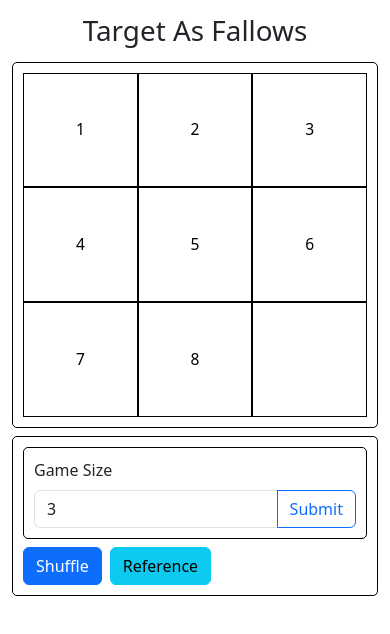
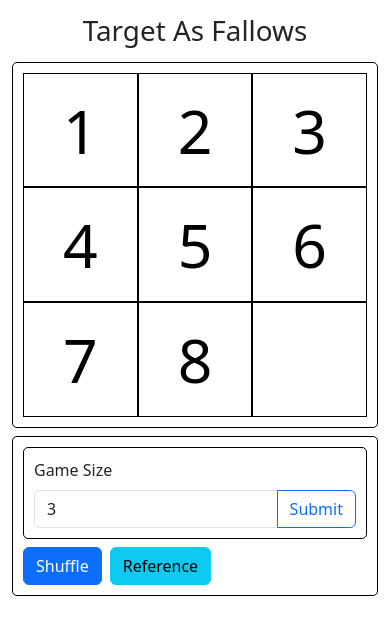
Before and after one commit to paxzhu/-Huarong-Road, a React (Create React App) app in the folder front_end/: page / in a window 390 px wide. Shown: the top 634 px of the page. Built offline with nearby package versions, Linux system fonts and the light colour scheme.

Commit message:
responsive font size of squares

```diff
--- a/front_end/src/App.js
+++ b/front_end/src/App.js
@@ -1,4 +1,4 @@
-import { useState } from "react";
+import { useState, useRef, useEffect } from "react";
 import { astar, shuffle, createDest } from "./AStar";
 
 function exchangeWithBlank(puzzle, i, j) {
@@ -13,18 +13,18 @@ function exchangeWithBlank(puzzle, i, j) {
   }
 }
 
-function Square({value, onSquareClick}) {
-  if(value == 0) {
-    value = null;
-  }
-  return (
-    <div  class="col square" >
-      <button class="puzzle-button" onClick={onSquareClick}>
-      {value}
-      </button>
-    </div>
-  );
-}
+// function Square({value, onSquareClick}) {
+//   if(value == 0) {
+//     value = null;
+//   }
+
+
+//   return (
+//     <button class="" onClick={onSquareClick}>
+//       {value}
+//     </button>
+//   );
+// }
 
 function Options({onOptionClick}) {
   const [inputSize, setInputSize] = useState(3);
@@ -51,8 +51,6 @@ function Options({onOptionClick}) {
               <button type="submit" class="btn btn-outline-primary">Submit</button>
           </div>
         </form>
-
-
   );
 }
 
@@ -94,7 +92,7 @@ export default function Board() {
   }
 
   function handleOptions(newSize) {
-    console.log(newSize);
+    // console.log(newSize);
     const dest = createDest(newSize, newSize);
     setStatus("Target As Fallows");
     setSquares(dest);
@@ -130,24 +128,64 @@ export default function Board() {
       });
     };
 
+    const PuzzleMain = ({squares, handleClick}) => {
+      const mainRef = useRef(null);
+      const [mainWidth, setMainWidth] = useState(0);
+
+      useEffect(() => {
+        if (mainRef.current) {
+          setMainWidth(mainRef.current.clientWidth); // 获取父元素的宽度
+        }
+      }, []);
+      console.log(mainWidth);
+      return (
+        <div className="custom-container custom-border mb-2" id="puzzle-main" ref={mainRef}>
+          {squares.map((line, i) =>
+            <div class="box" key={i}>
+              {line.map((value, j) =>
+                <div class="col square">
+                  <Square value={value} fontSize={(mainWidth/squares.length)*0.5} onSquareClick={() => handleClick(i, j)} />
+                </div>
+                )}
+            </div>
+          )}
+        </div>
+      );
+    };
+
+  const Square = ({value, fontSize, onSquareClick}) => {
+      if(value == 0) {
+          value = null;
+        }
+
+      return (
+      <button className="puzzle-button" style={{fontSize: fontSize}} onClick={onSquareClick}>
+          {value}
+      </button>
+      );
+  };
+
   return (
     <div class="container">
-      <div className="status text-center fs-1">{status}</div>
-      <div class="custom-container custom-border mb-2">
+      <div className="status text-center fs-1" id="puzzle-status">{status}</div>
+      {/* <div class="custom-container custom-border mb-2" id="puzzle-main">
         {squares.map((line, i) =>
           <div class="box" key={i}>
             {line.map((value, j) =>
-              <Square value={value} onSquareClick={() => handleClick(i, j)} />)}
+              <div class="col square">
+                <Square value={value} onSquareClick={() => handleClick(i, j)} />
+              </div>
+              )}
           </div>
         )}
-      </div>
-      <div class="custom-container custom-border mb-2">
+      </div> */}
+      <PuzzleMain squares={squares} handleClick={handleClick}/>
+      <div class="custom-container custom-border mb-2" id="puzzle-menu">
         <div class="custom-border mb-2">
           <Options onOptionClick={handleOptions} />
         </div>
         <div >
           <Reset onResetClick={handleResetClick} />
-
           <Reference reference={reference} onClick={() => getReference(squares)} />
         </div>
       </div>
--- a/front_end/src/styles.css
+++ b/front_end/src/styles.css
@@ -60,7 +60,6 @@ body {
   background: #fff;
   border: 1px solid black;
   float: left;
-  font-size: 4vw; /* 使用vw单位，根据视口宽度进行调整 */
   text-align: center;
 }
 
@@ -75,10 +74,6 @@ body {
   padding-top: 100%; /* 1:1 高宽比 */
 }
 
-.box {
-  display: flex;
-}
-
 .square > * {
   position: absolute;
   top: 0;
@@ -86,6 +81,10 @@ body {
   width: 100%;
   height: 100%;
   background-color: white; /* 背景色，可根据需求更改 */
+}
+
+.box {
+  display: flex;
 }
 
 .custom-border {
@@ -101,7 +100,7 @@ body {
   margin: auto;
 }
 
-@media screen and (max-width: 767px) {
+@media screen and (max-width: 776px) {
   .custom-container {
     width: 100%; /* 当屏幕宽度小于 768px 时，宽度为 100% */
   }
```
